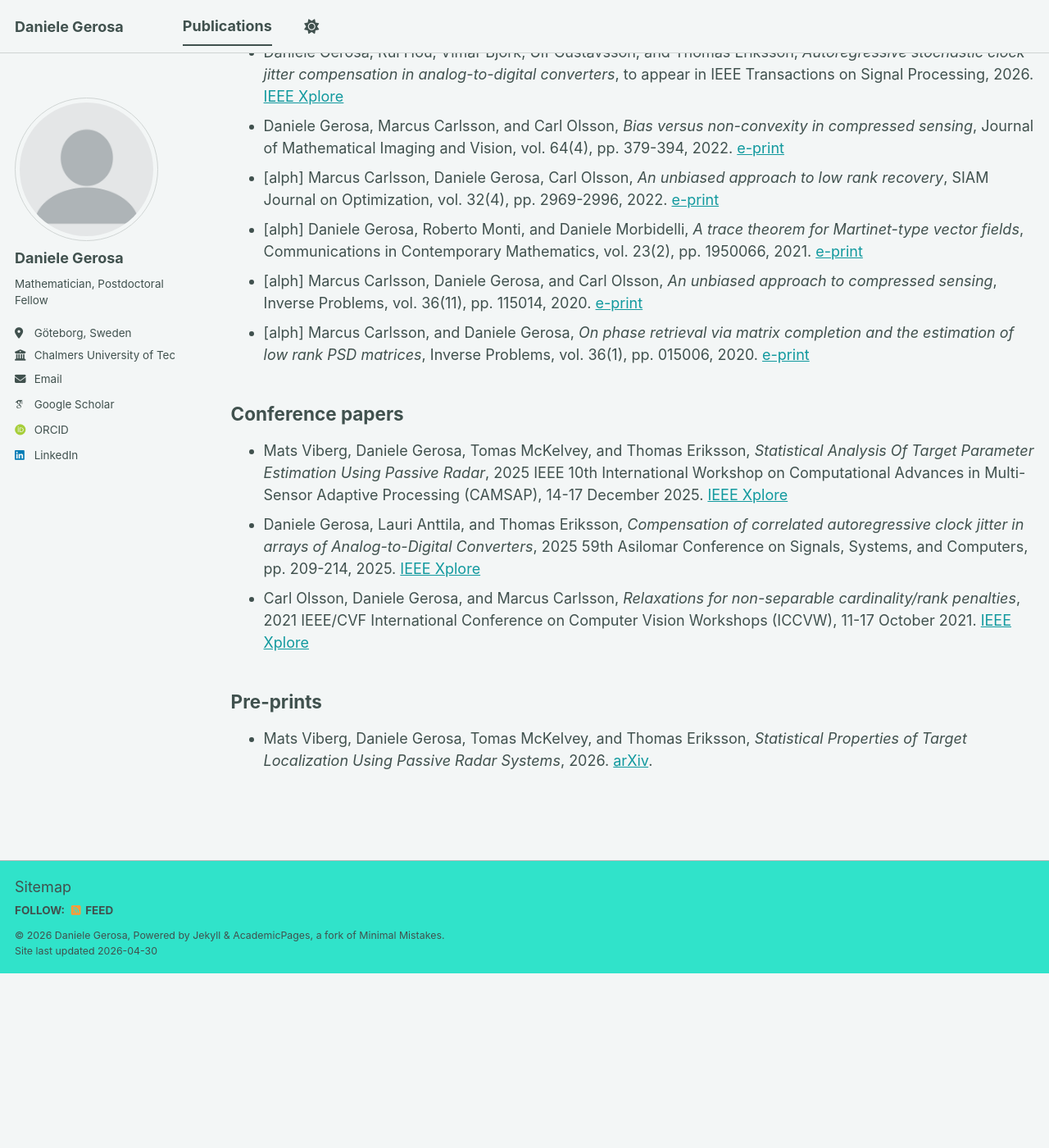
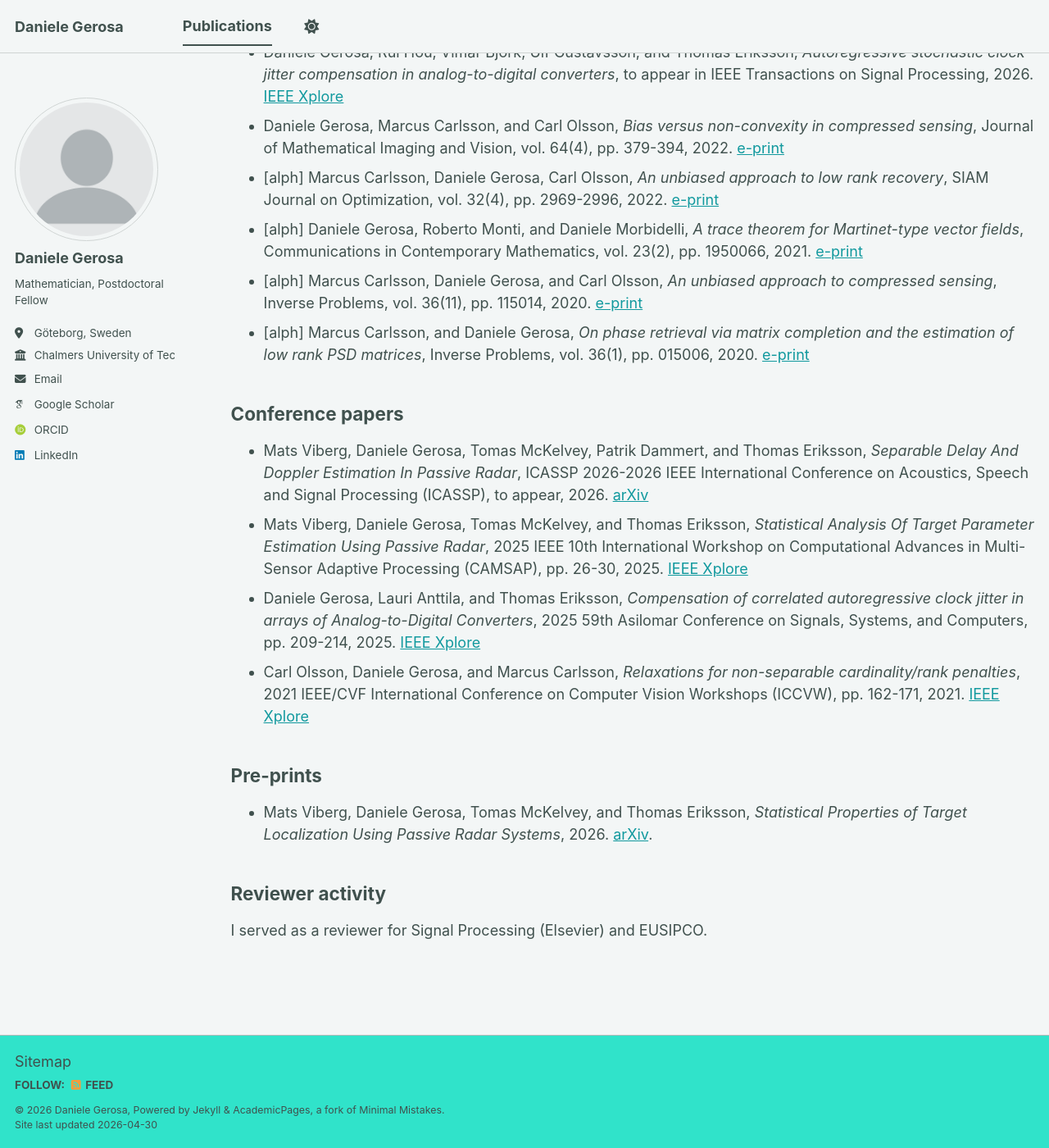
Before and after one commit to dagerosa/dagerosa.github.io, a Jekyll site: the page built from _pages/publications.md, in a window 1280 px wide and 1400 px high, scrolled down 241 px. Shown: the whole window at 82% size. Built offline with Jekyll 4.4.1, drawn with Linux system fonts in a browser that asks for light colours; some web fonts are replaced; a script bundle is joined from its source files by our own code; library files that are not in the unit come from our copies; before the commit the page ends 1428 px from its top, so only the background shows below that.

Commit message:
Update publications.md

```diff
--- a/_pages/publications.md
+++ b/_pages/publications.md
@@ -16,9 +16,13 @@ author_profile: true
 - [alph] Marcus Carlsson, and Daniele Gerosa, *On phase retrieval via matrix completion and the estimation of low rank PSD matrices*, Inverse Problems, vol. 36(1), pp. 015006, 2020. [e-print](https://iopscience.iop.org/article/10.1088/1361-6420/ab4e6d/meta)
 
 ## Conference papers
-- Mats Viberg, Daniele Gerosa, Tomas McKelvey, and Thomas Eriksson, *Statistical Analysis Of Target Parameter Estimation Using Passive Radar*, 2025 IEEE 10th International Workshop on Computational Advances in Multi-Sensor Adaptive Processing (CAMSAP), 14-17 December 2025. [IEEE Xplore](https://ieeexplore.ieee.org/document/11423989)
+- Mats Viberg, Daniele Gerosa, Tomas McKelvey, Patrik Dammert, and Thomas Eriksson, *Separable Delay And Doppler Estimation In Passive Radar*, ICASSP 2026-2026 IEEE International Conference on Acoustics, Speech and Signal Processing (ICASSP), to appear, 2026. [arXiv](https://arxiv.org/pdf/2601.15821)
+- Mats Viberg, Daniele Gerosa, Tomas McKelvey, and Thomas Eriksson, *Statistical Analysis Of Target Parameter Estimation Using Passive Radar*, 2025 IEEE 10th International Workshop on Computational Advances in Multi-Sensor Adaptive Processing (CAMSAP), pp. 26-30, 2025. [IEEE Xplore](https://ieeexplore.ieee.org/document/11423989)
 - Daniele Gerosa, Lauri Anttila, and Thomas Eriksson, *Compensation of correlated autoregressive clock jitter in arrays of Analog-to-Digital Converters*, 2025 59th Asilomar Conference on Signals, Systems, and Computers, pp. 209-214, 2025. [IEEE Xplore](https://ieeexplore.ieee.org/document/11443700)
-- Carl Olsson, Daniele Gerosa, and Marcus Carlsson, *Relaxations for non-separable cardinality/rank penalties*, 2021 IEEE/CVF International Conference on Computer Vision Workshops (ICCVW), 11-17 October 2021. [IEEE Xplore](https://ieeexplore.ieee.org/document/9607452)
+- Carl Olsson, Daniele Gerosa, and Marcus Carlsson, *Relaxations for non-separable cardinality/rank penalties*, 2021 IEEE/CVF International Conference on Computer Vision Workshops (ICCVW), pp. 162-171, 2021. [IEEE Xplore](https://ieeexplore.ieee.org/document/9607452)
 
 ## Pre-prints
 - Mats Viberg, Daniele Gerosa, Tomas McKelvey, and Thomas Eriksson, *Statistical Properties of Target Localization Using Passive Radar Systems*, 2026. [arXiv](https://arxiv.org/pdf/2601.20817).
+
+## Reviewer activity
+I served as a reviewer for Signal Processing (Elsevier) and EUSIPCO.
```
